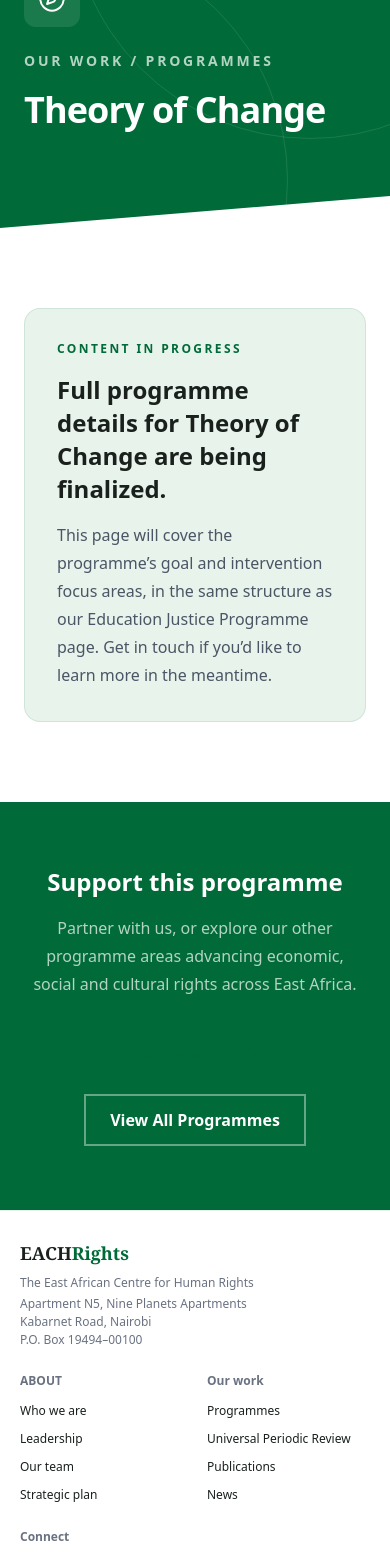
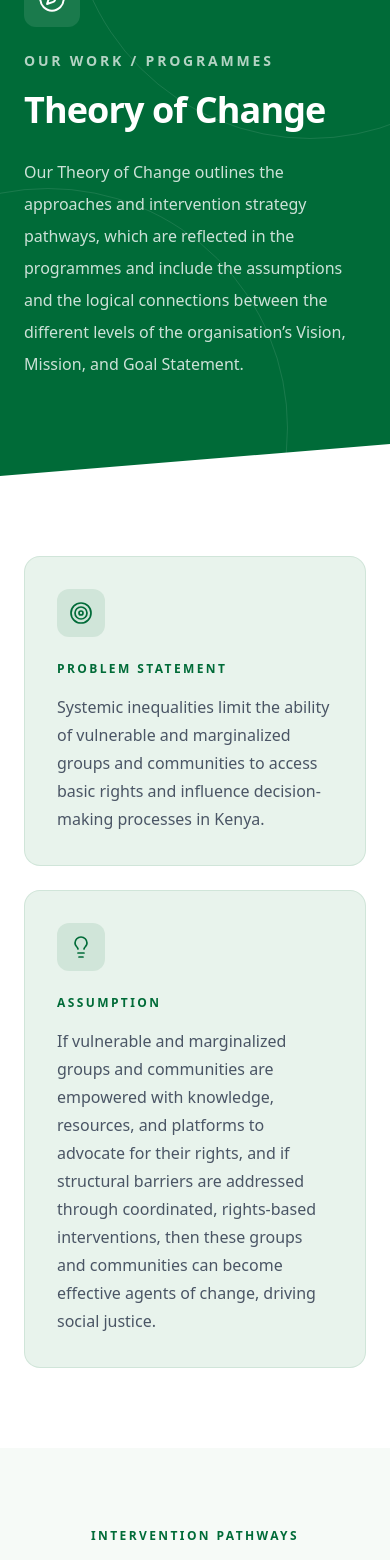
Before and after one commit to steph10920/eachrights, a React (Vite) app: page /our-work/programmes/theory-of-change in a window 390 px wide. Shown: the part 254-1814 px from the top of the page. Built offline with nearby package versions, Linux system fonts and the light colour scheme.

Commit message:
videos links added

```diff
--- a/src/pages/programmes/TheoryOfChange.jsx
+++ b/src/pages/programmes/TheoryOfChange.jsx
@@ -1,13 +1,74 @@
 import { motion } from "framer-motion";
 import { Link } from "react-router-dom";
-import { Compass, ArrowRight, ArrowLeft } from "lucide-react";
+import {
+  Compass,
+  ArrowRight,
+  ArrowLeft,
+  Target,
+  Lightbulb,
+  Scale,
+  GraduationCap,
+  HeartPulse,
+  Leaf,
+  BriefcaseBusiness,
+} from "lucide-react";
 
 /* =========================================================
    THEORY OF CHANGE PAGE
-   Placeholder — replace with confirmed programme copy,
-   goal statement and intervention focus areas, same
-   structure as EducationJustice.jsx.
 ========================================================= */
+
+const programmes = [
+  {
+    number: "01",
+    title: "Gender Justice Programme",
+    icon: Scale,
+    points: [
+      "Challenge harmful gender norms and promote gender equality",
+      "Support survivors of gender-based violence through advocacy and service linkages",
+      "Strengthen legal and social frameworks that protect women and marginalized genders",
+    ],
+  },
+  {
+    number: "02",
+    title: "Education Justice Programme",
+    icon: GraduationCap,
+    points: [
+      "Advocate for inclusion and equitable access to quality education, especially for marginalized children and learners with disabilities and vulnerable groups and communities",
+      "Monitor policy implementation (e.g., CBE, capitation, teacher deployment)",
+      "Address inequalities through policy advocacy and legal reform",
+    ],
+  },
+  {
+    number: "03",
+    title: "Health Justice Programme",
+    icon: HeartPulse,
+    points: [
+      "Promote access to sexual and reproductive health and rights (SRHR) services",
+      "Push for the elimination of barriers to healthcare for marginalized populations",
+      "Advocate for increased public health funding and accountability",
+    ],
+  },
+  {
+    number: "04",
+    title: "Environmental and Climate Justice Programme",
+    icon: Leaf,
+    points: [
+      "Build resilience of vulnerable communities to environmental and climate impacts",
+      "Promote participation in environmental governance and policy processes",
+      "Support advocacy on equitable access to climate financing and resources",
+    ],
+  },
+  {
+    number: "05",
+    title: "Economic Justice, Business and Human Rights Programme",
+    icon: BriefcaseBusiness,
+    points: [
+      "Address income inequalities through policy advocacy and legal reform",
+      "Promote decent work and labor rights for all, especially in informal sectors",
+      "Push for corporate accountability through the application of frameworks such as the Business and Human Rights Guiding Principles and the ESG Framework",
+    ],
+  },
+];
 
 export default function TheoryOfChange() {
   return (
@@ -52,6 +113,13 @@ export default function TheoryOfChange() {
               Theory of Change
             </h1>
 
+            <p className="mt-6 max-w-2xl text-base leading-8 text-white/80">
+              Our Theory of Change outlines the approaches and intervention strategy
+              pathways, which are reflected in the programmes and include the
+              assumptions and the logical connections between the different levels
+              of the organisation&rsquo;s Vision, Mission, and Goal Statement.
+            </p>
+
           </div>
         </div>
 
@@ -63,11 +131,11 @@ export default function TheoryOfChange() {
       </section>
 
       {/* =====================================================
-          PLACEHOLDER CONTENT
+          PROBLEM STATEMENT & ASSUMPTION
       ===================================================== */}
 
       <section className="px-6 py-20 sm:px-8 lg:px-12 lg:py-24">
-        <div className="mx-auto max-w-4xl">
+        <div className="mx-auto grid max-w-6xl gap-6 lg:grid-cols-2">
 
           <motion.div
             initial={{ opacity: 0, y: 20 }}
@@ -76,19 +144,98 @@ export default function TheoryOfChange() {
             transition={{ duration: 0.6 }}
             className="rounded-2xl border border-forest/10 bg-forest-soft p-8 sm:p-10"
           >
-            <p className="text-xs font-semibold uppercase tracking-[0.2em] text-forest">
-              Content in progress
+            <div className="flex h-12 w-12 items-center justify-center rounded-xl bg-forest/10 text-forest">
+              <Target size={24} strokeWidth={1.7} />
+            </div>
+            <p className="mt-6 text-xs font-semibold uppercase tracking-[0.2em] text-forest">
+              Problem Statement
             </p>
-            <h2 className="mt-4 text-2xl font-bold leading-snug text-ink sm:text-3xl">
-              Full programme details for Theory of Change are being finalized.
-            </h2>
             <p className="mt-4 leading-7 text-gray-600">
-              This page will cover the programme&rsquo;s goal and intervention
-              focus areas, in the same structure as our Education Justice
-              Programme page. Get in touch if you&rsquo;d like to learn more
-              in the meantime.
+              Systemic inequalities limit the ability of vulnerable and marginalized
+              groups and communities to access basic rights and influence
+              decision-making processes in Kenya.
             </p>
           </motion.div>
+
+          <motion.div
+            initial={{ opacity: 0, y: 20 }}
+            whileInView={{ opacity: 1, y: 0 }}
+            viewport={{ once: true, amount: 0.2 }}
+            transition={{ duration: 0.6, delay: 0.1 }}
+            className="rounded-2xl border border-forest/10 bg-forest-soft p-8 sm:p-10"
+          >
+            <div className="flex h-12 w-12 items-center justify-center rounded-xl bg-forest/10 text-forest">
+              <Lightbulb size={24} strokeWidth={1.7} />
+            </div>
+            <p className="mt-6 text-xs font-semibold uppercase tracking-[0.2em] text-forest">
+              Assumption
+            </p>
+            <p className="mt-4 leading-7 text-gray-600">
+              If vulnerable and marginalized groups and communities are empowered
+              with knowledge, resources, and platforms to advocate for their rights,
+              and if structural barriers are addressed through coordinated,
+              rights-based interventions, then these groups and communities can
+              become effective agents of change, driving social justice.
+            </p>
+          </motion.div>
+
+        </div>
+      </section>
+
+      {/* =====================================================
+          PROGRAMME PATHWAYS
+      ===================================================== */}
+
+      <section className="bg-forest-soft/40 px-6 py-20 sm:px-8 lg:px-12 lg:py-24">
+        <div className="mx-auto max-w-6xl">
+
+          <div className="mx-auto max-w-2xl text-center">
+            <p className="text-xs font-semibold uppercase tracking-[0.2em] text-forest">
+              Intervention Pathways
+            </p>
+            <h2 className="mt-3 text-3xl font-bold leading-tight text-ink sm:text-4xl">
+              Five programmes, one pathway to justice.
+            </h2>
+          </div>
+
+          <div className="mt-14 space-y-6">
+            {programmes.map((programme, index) => {
+              const Icon = programme.icon;
+              return (
+                <motion.div
+                  key={programme.title}
+                  initial={{ opacity: 0, y: 20 }}
+                  whileInView={{ opacity: 1, y: 0 }}
+                  viewport={{ once: true, amount: 0.15 }}
+                  transition={{ duration: 0.5, delay: index * 0.05 }}
+                  className="grid gap-6 rounded-2xl border border-forest/10 bg-white p-8 shadow-sm sm:p-10 lg:grid-cols-[auto,1fr] lg:gap-10"
+                >
+                  <div className="flex items-start gap-4 lg:flex-col lg:items-start">
+                    <span className="font-display text-3xl font-bold text-forest/15 sm:text-4xl">
+                      {programme.number}
+                    </span>
+                    <div className="flex h-14 w-14 items-center justify-center rounded-xl bg-forest/10 text-forest">
+                      <Icon size={26} strokeWidth={1.7} />
+                    </div>
+                  </div>
+
+                  <div>
+                    <h3 className="text-xl font-bold text-forest sm:text-2xl">
+                      {programme.title}
+                    </h3>
+                    <ul className="mt-5 space-y-3">
+                      {programme.points.map((point) => (
+                        <li key={point} className="flex gap-3 leading-7 text-gray-600">
+                          <span className="mt-2.5 h-1.5 w-1.5 shrink-0 rounded-full bg-accent" />
+                          <span>{point}</span>
+                        </li>
+                      ))}
+                    </ul>
+                  </div>
+                </motion.div>
+              );
+            })}
+          </div>
 
         </div>
       </section>
```
